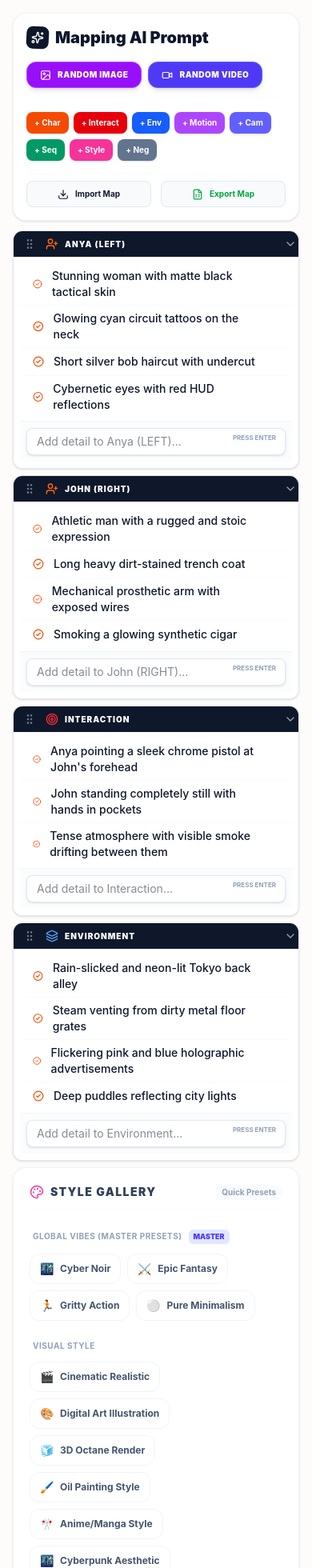
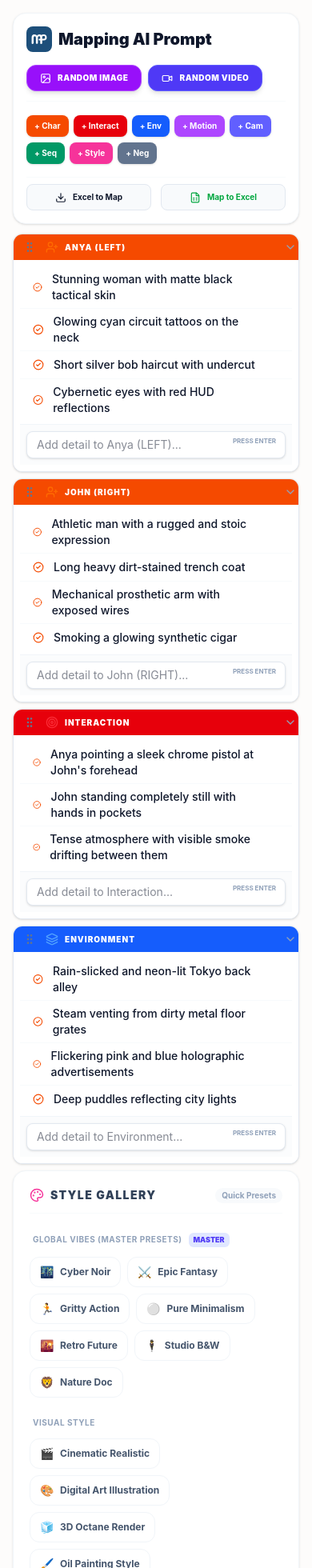
Before and after one commit to promptferry/promptmap, a React (Vite) app: page / in a window 390 px wide. Shown: the top 1960 px of the page at 80% size. Built offline with nearby package versions, Linux system fonts and the light colour scheme.

Commit message:
Update application logo and improve mobile footer alignment

```diff
--- a/src/App.jsx
+++ b/src/App.jsx
@@ -96,6 +96,14 @@ function SortableEntity({
 
   const getHeaderBg = () => {
     switch (entity.type) {
+      case 'character': return 'bg-orange-600';
+      case 'interaction': return 'bg-red-600';
+      case 'environment': return 'bg-blue-600';
+      case 'motion': return 'bg-purple-600';
+      case 'camera': return 'bg-indigo-600';
+      case 'sequence': return 'bg-emerald-600';
+      case 'style': return 'bg-pink-600';
+      case 'magic': return 'bg-emerald-500';
       case 'negative': return 'bg-slate-700';
       default: return 'bg-slate-900';
     }
@@ -230,8 +238,14 @@ export default function App() {
   const [sourceLanguage, setSourceLanguage] = useState('id');
   const fileInputRef = useRef(null);
 
-  const PHOTO_MAGIC = ["8k resolution", "extremely detailed", "photorealistic", "cinematic lighting", "ray tracing", "sharp focus", "masterpiece", "octane render", "stunning composition", "vivid colors", "highly intricate details"];
-  const VIDEO_MAGIC = ["high framerate", "fluid motion", "professional color grading", "smooth transitions", "RAW video", "motion blur", "natural physics", "flawless camera movement", "cinematic motion", "high dynamic range"];
+  const PHOTO_MAGIC = [
+    "8k resolution", "extremely detailed", "photorealistic", "cinematic lighting", "ray tracing", "sharp focus", "masterpiece", "octane render", "stunning composition", "vivid colors", "highly intricate details",
+    "unreal engine 5", "volumetric fog", "subsurface scattering", "intricate textures", "hyper-realistic", "4k texture", "dramatic highlights", "moody lighting", "depth of field", "bokeh", "clean edges"
+  ];
+  const VIDEO_MAGIC = [
+    "high framerate", "fluid motion", "professional color grading", "smooth transitions", "RAW video", "motion blur", "natural physics", "flawless camera movement", "cinematic motion", "high dynamic range",
+    "120fps", "steadycam shot", "dynamic parallax", "slow motion", "time-lapse essence", "particle simulation", "realistic liquid physics", "global illumination", "film noir vibe", "vibrant contrast"
+  ];
 
   const sensors = useSensors(useSensor(PointerSensor), useSensor(KeyboardSensor, { coordinateGetter: sortableKeyboardCoordinates }));
 
@@ -294,7 +308,9 @@ export default function App() {
       promptParts.push(`Camera movement: ${cameraItems.join('. ')}`);
     }
 
-    let finalOutput = promptParts.join('. ').replace(/\.\./g, '.').trim();
+    let finalOutput = promptParts.join('. ').replace(/\s+/g, ' ').replace(/\.\./g, '.').replace(/\. \./g, '.').trim();
+    if (finalOutput && !finalOutput.endsWith('.')) finalOutput += '.';
+
     const negativeItems = negatives.flatMap(e => e.items.filter(i => i.selected).map(i => i.text));
     if (negativeItems.length > 0) {
       finalOutput += `\n\nNegative Prompt: ${negativeItems.join(', ')}`;
@@ -310,7 +326,7 @@ export default function App() {
     return `MP-${hash.toString(36).toUpperCase()}-${Math.random().toString(36).substring(7, 10).toUpperCase()}`;
   }, [finalPrompt]);
 
-  const handleTranslate = async () => {
+  const translatePrompt = async () => {
     if (!rawGeneratedPrompt || isTranslating) return;
     setIsTranslating(true);
     setError(null);
@@ -447,15 +463,20 @@ export default function App() {
     const isVideoBody = entities.some(e => e.type === 'motion' || e.type === 'camera' || e.type === 'sequence');
     const pool = isVideoBody ? VIDEO_MAGIC : PHOTO_MAGIC;
 
-    // Pick 4-5 random items from the pool
-    const selected = [...pool].sort(() => 0.5 - Math.random()).slice(0, 4);
-
+    // Pick 3-4 random items from the pool that ARE NOT already in the magic entity
     setEntities(prev => {
       const magicEntity = prev.find(e => e.type === 'magic');
+      const existingTexts = magicEntity ? magicEntity.items.map(i => i.text) : [];
+
+      const availableItems = pool.filter(text => !existingTexts.includes(text));
+      const selected = [...availableItems].sort(() => 0.5 - Math.random()).slice(0, 3);
+
+      if (selected.length === 0) return prev; // No new items to add
+
       const newItems = selected.map(text => ({ id: `item-${Date.now()}-${Math.random()}`, text, selected: true }));
 
       if (magicEntity) {
-        return prev.map(e => e.type === 'magic' ? { ...e, items: newItems } : e);
+        return prev.map(e => e.type === 'magic' ? { ...e, items: [...e.items, ...newItems] } : e);
       } else {
         return [...prev, { id: `entity-${Date.now()}`, name: 'Magic Enhancer', type: 'magic', isOpen: true, items: newItems }];
       }
@@ -469,7 +490,7 @@ export default function App() {
   const addItem = (entId, text) => { setTranslatedPrompt(''); setEntities(entities.map(e => e.id === entId ? { ...e, items: [...e.items, { id: `item-${Date.now()}`, text, selected: true }] } : e)); };
   const removeItem = (entId, itemId) => { setTranslatedPrompt(''); setEntities(entities.map(e => e.id === entId ? { ...e, items: e.items.filter(i => i.id !== itemId) } : e)); };
 
-  const exportData = () => {
+  const mapToExcel = () => {
     const rows = [];
     entities.forEach(entity => {
       if (entity.items.length === 0) {
@@ -495,7 +516,7 @@ export default function App() {
     XLSX.writeFile(workbook, "prompt_map.xlsx");
   };
 
-  const importData = (e) => {
+  const excelToMap = (e) => {
     const file = e.target.files[0];
     if (!file) return;
 
@@ -576,7 +597,11 @@ export default function App() {
           <header className="bg-white p-4 rounded-2xl border border-slate-100 shadow-sm flex flex-col gap-4">
             <div className="flex justify-between items-center">
               <h1 className="text-xl font-black flex items-center gap-2">
-                <div className="p-1.5 bg-slate-900 rounded-lg rotate-3"><Sparkles className="text-white" size={16} /></div>
+                <div className="p-1.5 bg-[#1d4f7a] rounded-lg">
+                  <svg width="20" height="20" viewBox="0 0 1080 1080" fill="white" xmlns="http://www.w3.org/2000/svg">
+                    <path fillRule="evenodd" d="M999.051,570.308q-51.3,49.789-144.666,49.775c-67.995,0-108.838-.022-111.384-0.023V790.739q0,7.2-.586,13.588-0.8,17.511-7.669,29.436a43.271,43.271,0,0,1-6.536,9.417q-14.8,16-49.916,16c-0.079,0-.153,0-0.232,0s-0.155,0-.235,0q-3.987,0-7.764-.245-27.245-1.648-41.787-14.581c-0.12-.1-0.247-0.186-0.366-0.284q-18.5-15.1-18.488-44.442V619.945H548.566q-44.394,0-44.389-51.984,0-25.255,11.263-40.1,11.257-14.863,33.126-14.852h60.856V420.1q0-3.321.064-6.586-5.136-76.059-78.17-76.075-39.756,0-59.161,25.332t-19.412,80.439V781.851q0,36.456-14.79,52.441t-49.917,16q-35.141,0-51.766-16.444t-16.638-52V443.205q0-105.763-78.573-105.771t-78.573,87.994v374.2q0,59.559-64.707,59.552-31.437,0-49.917-15.11-18.5-15.1-18.488-44.442V432.539q0-104.868,46.682-158.657,46.667-53.767,138.2-53.774,67.467,0,111.851,26.665t59.161,76.44q14.776-49.769,59.161-76.44t113.7-26.665q78.981,0,123.575,36.492,55.789-36.474,165.292-36.492,95.2,0,149.288,48.886t54.072,157.323Q1050.35,520.541,999.051,570.308ZM922.327,357.433q-11.569-21.769-32.353-28.443-20.8-6.666-50.38-6.666-53.621,0-75.337,18.665t-21.723,64.885c0,1.535,0,3.32,0,5.31q0.463,10.393.472,21.355v79.8c4.161,0.041,24.156.2,85.5,0.2q39.734,0,62.858-6.666,23.1-6.666,32.816-25.332t9.706-54.219Q933.882,379.216,922.327,357.433Z"/>
+                  </svg>
+                </div>
                 Mapping AI Prompt
               </h1>
             </div>
@@ -615,12 +640,12 @@ export default function App() {
             </div>
 
             <div className="flex gap-3 pt-2 border-t border-slate-50">
-              <input type="file" ref={fileInputRef} onChange={importData} accept=".json, .xlsx, .xls" className="hidden" />
+              <input type="file" ref={fileInputRef} onChange={excelToMap} accept=".json, .xlsx, .xls" className="hidden" />
               <button onClick={() => fileInputRef.current?.click()} className="flex-1 py-2 bg-slate-50 border border-slate-200 rounded-lg text-[10px] font-bold flex items-center justify-center gap-2 hover:bg-slate-100 transition-colors">
-                <Download size={14} /> Import Map
+                <Download size={14} /> Excel to Map
               </button>
-              <button onClick={exportData} className="flex-1 py-2 bg-slate-50 border border-slate-200 text-green-600 rounded-lg text-[10px] font-bold flex items-center justify-center gap-2 hover:bg-slate-100 transition-colors">
-                <FileSpreadsheet size={14} /> Export Map
+              <button onClick={mapToExcel} className="flex-1 py-2 bg-slate-50 border border-slate-200 text-green-600 rounded-lg text-[10px] font-bold flex items-center justify-center gap-2 hover:bg-slate-100 transition-colors">
+                <FileSpreadsheet size={14} /> Map to Excel
               </button>
             </div>
           </header>
@@ -705,7 +730,7 @@ export default function App() {
                   style={{ maxWidth: '120px' }}
                 >
                   {LANGUAGES.map(lang => (
-                    <option key={lang.code} value={lang.code} style={{ background: '#1e293b', color: 'white' }}>
+                    <option key={lang.code} value={lang.code} className="bg-white text-slate-900">
                       {lang.label}
                     </option>
                   ))}
@@ -713,11 +738,11 @@ export default function App() {
               <div className="flex items-center gap-1.5 shrink-0">
                 <div className="relative group/tooltip">
                   <button
-                    onClick={handleTranslate}
-                    disabled={isTranslating}
-                    className="p-1.5 rounded-lg bg-white/10 hover:bg-white/20 text-white transition-all active:scale-95 disabled:opacity-50 flex items-center justify-center"
+                    onClick={translatePrompt}
+                    disabled={isTranslating || !rawGeneratedPrompt || (translatedPrompt && translatedPrompt === rawGeneratedPrompt)}
+                    className="p-1.5 rounded-lg bg-slate-800 text-white hover:bg-slate-700 transition-all shadow-md active:scale-95 disabled:opacity-50 disabled:cursor-not-allowed border border-white/5"
                   >
-                    {isTranslating ? <Loader2 size={14} className="animate-spin text-white" /> : <Languages size={14} className="text-white" />}
+                    {isTranslating ? <Loader2 size={14} className="animate-spin" /> : <Languages size={14} />}
                   </button>
                   <div className="absolute top-full left-1/2 -translate-x-1/2 mt-2 w-32 p-1.5 bg-slate-900 text-white text-[9px] font-medium rounded-lg opacity-0 pointer-events-none group-hover/tooltip:opacity-100 transition-opacity z-[100] shadow-xl border border-white/10 text-center leading-tight">
                     Translate to English
@@ -793,12 +818,10 @@ export default function App() {
                   >
                     {isCopied ? 'Copied!' : 'Copy Prompt'}
                   </button>
-                  {!isCopied && (
-                    <div className="absolute top-full left-1/2 -translate-x-1/2 mt-2 w-28 p-1.5 bg-slate-900 text-white text-[9px] font-medium rounded-lg opacity-0 pointer-events-none group-hover/tooltip:opacity-100 transition-opacity z-[100] shadow-xl border border-white/10 text-center leading-tight">
-                      Copy to clipboard
-                      <div className="absolute bottom-full left-1/2 -translate-x-1/2 border-6 border-transparent border-b-slate-900"></div>
-                    </div>
-                  )}
+                  <div className="absolute top-full left-1/2 -translate-x-1/2 mt-2 w-32 p-1.5 bg-slate-900 text-white text-[9px] font-medium rounded-lg opacity-0 pointer-events-none group-hover/tooltip:opacity-100 transition-opacity z-[100] shadow-xl border border-white/10 text-center leading-tight">
+                    Copy to Clipboard
+                    <div className="absolute bottom-full left-1/2 -translate-x-1/2 border-6 border-transparent border-b-slate-900"></div>
+                  </div>
                 </div>
               </div>
             </div>
@@ -833,7 +856,7 @@ export default function App() {
           <div className="hidden md:block"></div>
 
           {/* Column 6: Support */}
-          <div className="space-y-6 md:text-right flex flex-col md:items-end">
+          <div className="space-y-6 text-right flex flex-col items-end">
             <h4 className="text-[10px] font-black uppercase tracking-[0.2em] text-slate-400">Support</h4>
             <div className="space-y-4">
               <ul className="space-y-4">
--- a/src/styles.js
+++ b/src/styles.js
@@ -6,7 +6,10 @@ export const STYLE_GROUPS = [
       { id: 'm1-1', text: "Cyber Noir", icon: "🌃", description: "Combine Neon, Dramatic Shadows, and Cyberpunk Aesthetics.", tokens: ["Cyberpunk Aesthetic", "Moody Dramatic Shadows", "High Contrast", "Anamorphic Lens"] },
       { id: 'm1-2', text: "Epic Fantasy", icon: "⚔️", description: "Combine Oil Painting, Golden Hour, and Ethereal Magic Glow.", tokens: ["Oil Painting Style", "Volumetric Cinematic Lighting", "Golden Hour Sunlight", "Ethereal Dreamy Glow"] },
       { id: 'm1-3', text: "Gritty Action", icon: "🏃", description: "Combine Film Grain, Hard Flash, and Motion Blur for impact.", tokens: ["35mm Film Grain", "Hard Strobe Flash", "Motion Blur", "Handheld Shake"] },
-      { id: 'm1-4', text: "Pure Minimalism", icon: "⚪", description: "Clean, flat colors with studio lighting and wide angle focus.", tokens: ["Clean Background", "Studio Portrait Lighting", "Ultra-Wide Angle Lens", "Minimalist Aesthetic"] }
+      { id: 'm1-4', text: "Pure Minimalism", icon: "⚪", description: "Clean, flat colors with studio lighting and wide angle focus.", tokens: ["Clean Background", "Studio Portrait Lighting", "Ultra-Wide Angle Lens", "Minimalist Aesthetic"] },
+      { id: 'm1-5', text: "Retro Future", icon: "🌇", description: "80s Synthwave aesthetic with neon glow and VHS grain.", tokens: ["Cyberpunk Aesthetic", "Vintage 1990s VHS", "Cyber Neon Glow", "Anamorphic Lens"] },
+      { id: 'm1-6', text: "Studio B&W", icon: "🕴️", description: "Professional monochromatic portraiture with dramatic shadows.", tokens: ["Studio Portrait Lighting", "Moody Dramatic Shadows", "35mm Film Grain", "Extreme Macro Detail"] },
+      { id: 'm1-7', text: "Nature Doc", icon: "🦁", description: "High-end wildlife/macro style with beautiful bokeh.", tokens: ["National Geographic Photo", "Volumetric Cinematic Lighting", "Bokeh Depth of Field", "Ultra-Wide Angle Lens"] }
     ]
   },
   {
```
Also changed, not shown: public/vite.svg (added), 1 other file (tests, documents, lock files or other folders).
